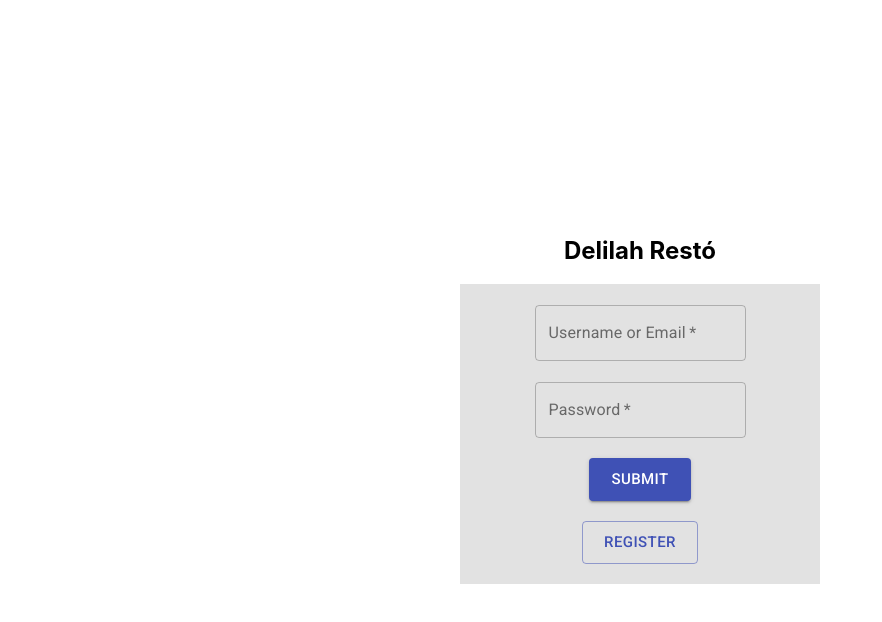
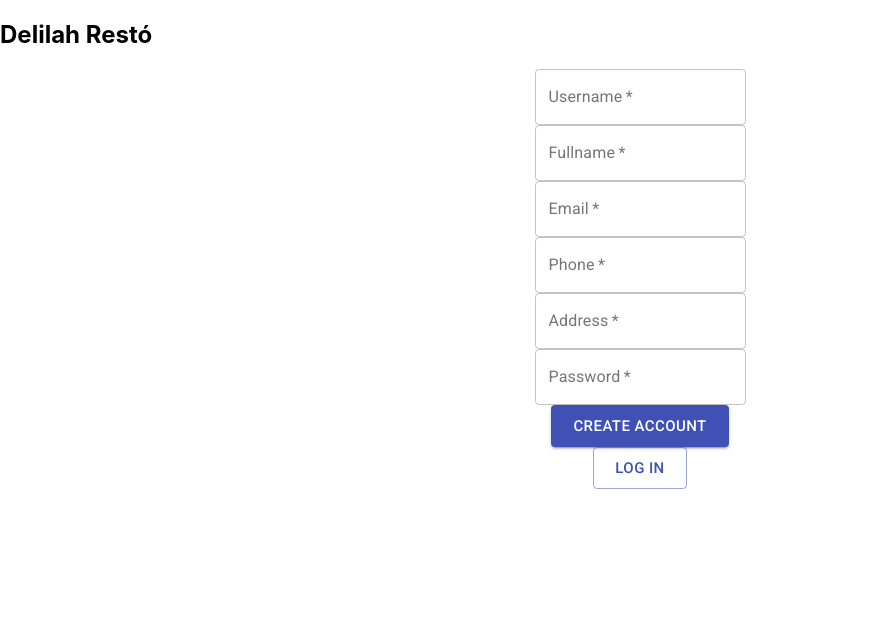
Before and after one commit to fvittorello/Delilah-frontend, a React (Create React App) app: page / in a window 1280 px wide. Shown: the top 622 px of the page, without its empty margins (0-882 px from the left). Built offline with nearby package versions, Linux system fonts and the light colour scheme; the HTML template or start-up script is replaced by a standard one.

Commit message:
feat(RegisterView) add initial components to the page

```diff
--- a/src/App.js
+++ b/src/App.js
@@ -2,10 +2,11 @@ import React from 'react';
 import './App.css';
 
 import Login from 'views/Login';
+import RegisterView from 'views/Register';
 
 function App() {
 	// return <div>Hello World React</div>;
-	return <Login />;
+	return <RegisterView />;
 }
 
 export default App;
--- a/src/components/LoginForm/index.jsx
+++ b/src/components/LoginForm/index.jsx
@@ -6,7 +6,7 @@ import { Button } from '@material-ui/core';
 
 export default function LoginForm() {
 	return (
-		<form className='login-form'>
+		<form className='login-form' method='post'>
 			<TextField variant='outlined' id='user-input' label='Username or Email' placeholder='user@mail.com' required />
 			<TextField variant='outlined' id='user-pass' label='Password' type='password' placeholder='********' required />
 			<Button variant='contained' color='primary' size='large'>
--- /dev/null
+++ b/src/components/RegisterForm/index.jsx
@@ -0,0 +1,31 @@
+import React from 'react';
+
+import './register-form.style.css';
+import TextField from '@material-ui/core/TextField';
+import { Button } from '@material-ui/core';
+
+export default function RegisterForm() {
+	return (
+		<form method='post' className='register-form'>
+			<TextField variant='outlined' id='username' label='Username' placeholder='user123' required />
+			<TextField variant='outlined' id='fullname' label='Fullname' type='text' placeholder='Freddie Mercury' required />
+			<TextField variant='outlined' id='user-pass' label='Email' type='text' placeholder='freddie@queen.com' required />
+			<TextField variant='outlined' id='user-phone' label='Phone' type='text' placeholder='+44 7712345678' required />
+			<TextField
+				variant='outlined'
+				id='user-address'
+				label='Address'
+				type='text'
+				placeholder='1 Logan PIKensingont, London'
+				required
+			/>
+			<TextField variant='outlined' id='user-pass' label='Password' type='password' placeholder='********' required />
+			<Button variant='contained' color='primary' size='large'>
+				Create account
+			</Button>
+			<Button variant='outlined' color='primary' size='large'>
+				Log In
+			</Button>
+		</form>
+	);
+}
--- /dev/null
+++ b/src/components/RegisterForm/register-form.style.css
@@ -0,0 +1,6 @@
+.register-form {
+	display: flex;
+	flex-direction: column;
+	justify-content: center;
+	align-items: center;
+}
--- /dev/null
+++ b/src/views/Register/index.jsx
@@ -0,0 +1,12 @@
+import React from 'react';
+
+import RegisterForm from 'components/RegisterForm';
+
+export default function RegisterView() {
+	return (
+		<div className='register-page'>
+			<h2 children='Delilah Restó' />
+			<RegisterForm />
+		</div>
+	);
+}
```
Also changed, not shown: src/views/Register/register.style.css (added).
